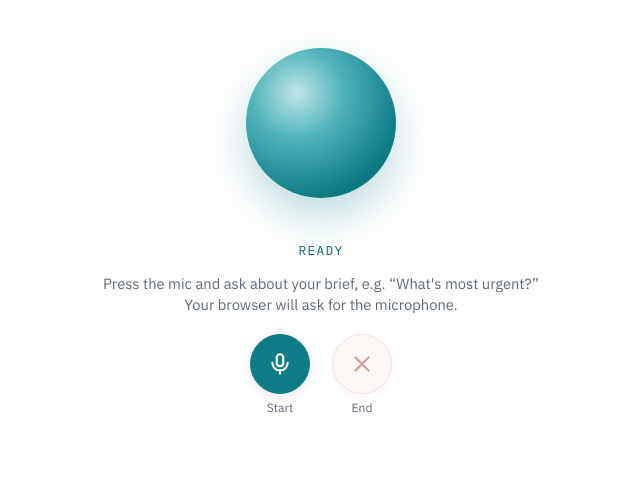
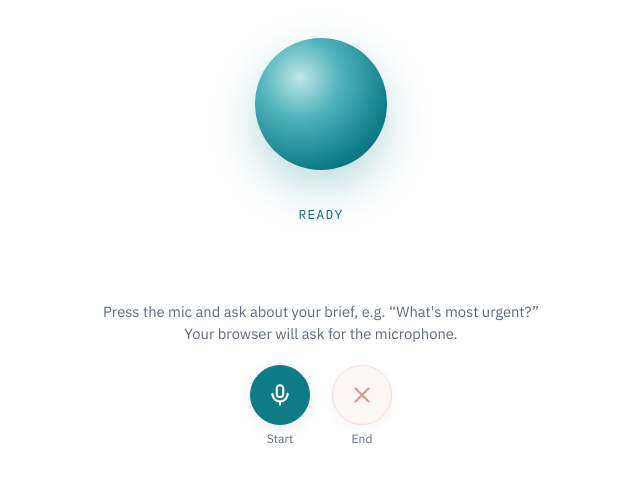
Before and after one commit to fakrulislam0085/GDG-Torino-AGENTHON-Jarvis, a plain HTML site: page jarvis-your-company-brain/ui/voice_chat.html in a window 1280 px wide. Shown: the whole page, without its empty margins (319-959 px from the left). Drawn offline with Linux system fonts and the light colour scheme.

Commit message:
Voice dialog: captions get their own fixed area above the buttons (no overlap)
Co-Authored-By: Claude Opus 5.5 <noreply@anthropic.com>
Claude-Session: https://claude.ai/code/session_01Sumq2wqc3QmBTx6CeySWLQ

```diff
--- a/jarvis-your-company-brain/ui/voice_chat.html
+++ b/jarvis-your-company-brain/ui/voice_chat.html
@@ -7,10 +7,10 @@
   --tint:rgba(14,124,134,.06); --tint-2:rgba(14,124,134,.11);
   --sans:'IBM Plex Sans', system-ui, sans-serif; --mono:'IBM Plex Mono', ui-monospace, monospace; }
 html, body { margin:0; background:transparent; font-family:var(--sans); color:var(--text); }
-.vc { box-sizing:border-box; height:396px; padding:18px 12px 10px; display:flex; flex-direction:column; align-items:center; gap:14px; }
+.vc { box-sizing:border-box; height:456px; padding:14px 12px 10px; display:flex; flex-direction:column; align-items:center; gap:12px; overflow:hidden; }
 /* the orb: a teal blob that breathes while listening and swells while Jarvis speaks */
-.stage { flex:none; width:210px; height:210px; display:flex; align-items:center; justify-content:center; }
-.dot { width:150px; height:150px; border-radius:50%;
+.stage { flex:none; width:180px; height:180px; display:flex; align-items:center; justify-content:center; }
+.dot { width:132px; height:132px; border-radius:50%;
   background:radial-gradient(circle at 34% 30%, #BFE6E8 0%, #4FB3BB 32%, var(--cyan) 72%, #0A5E66 100%);
   box-shadow:0 18px 44px rgba(14,124,134,.28), 0 0 0 0 rgba(14,124,134,.30); transition:transform .3s ease, filter .3s ease, opacity .3s ease; }
 .vc[data-state="idle"] .dot { animation:breathe 4s ease-in-out infinite; }
@@ -27,12 +27,14 @@ html, body { margin:0; background:transparent; font-family:var(--sans); color:va
 @media (prefers-reduced-motion: reduce) { .dot { animation:none !important; } }
 .state { font-family:var(--mono); font-size:.8rem; letter-spacing:.1em; text-transform:uppercase; color:var(--cyan-text); }
 .vc[data-state="error"] .state { color:var(--red); }
-.tx { width:100%; max-width:440px; min-height:3.2em; text-align:center; font-size:.92rem; line-height:1.45; color:var(--text-3); }
+.tx { flex:none; width:100%; max-width:460px; height:7.4em; overflow:hidden; display:flex; flex-direction:column; justify-content:flex-end; gap:.3em;
+  text-align:center; font-size:.92rem; line-height:1.45; color:var(--text-3);
+  -webkit-mask-image:linear-gradient(to bottom, transparent 0, #000 1.6em); mask-image:linear-gradient(to bottom, transparent 0, #000 1.6em); }
 .tx .l { overflow:hidden; display:-webkit-box; -webkit-line-clamp:2; -webkit-box-orient:vertical; }
 .tx .l.old { opacity:.5; font-size:.86rem; }
 .tx .l b { font-weight:600; color:var(--cyan-text); }
 .tx .l.you b { color:var(--text-2); }
-.ctrls { display:flex; gap:22px; align-items:center; justify-content:center; margin-top:auto; }
+.ctrls { flex:none; display:flex; gap:22px; align-items:center; justify-content:center; margin-top:auto; position:relative; z-index:1; background:#fff; padding-top:4px; }
 .rb { width:60px; height:60px; border-radius:50%; display:flex; align-items:center; justify-content:center; cursor:pointer;
   border:1px solid var(--line-2); background:var(--panel); color:var(--text); box-shadow:0 4px 14px rgba(18,22,31,.08);
   transition:background .15s ease, border-color .15s ease, transform .15s ease; padding:0; }
```
Also changed, not shown: 1 other file.
